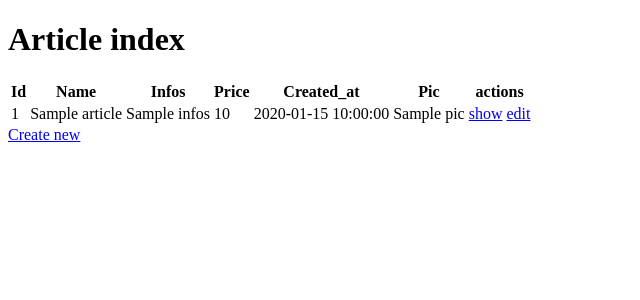
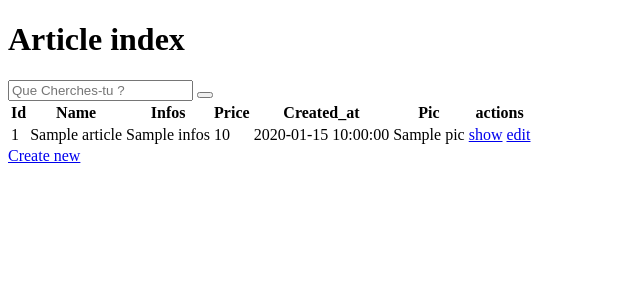
Before and after one commit to CciTeamDev/RetroShopSymfony, a Symfony app: template templates/article/index.html.twig in a window 1280 px wide. Shown: the top 300 px of the page, without its empty margins (0-640 px from the left). Run offline with Twig, Linux system fonts and the light colour scheme; the template is opened without the code that fills it: most values are stand-ins (such as "Sample title", 1, 10 or a date in 2020); some libraries are stand-ins or nearby versions.

Commit message:
search done

```diff
--- a/templates/article/index.html.twig
+++ b/templates/article/index.html.twig
@@ -18,6 +18,12 @@
             </tr>
         </thead>
         <tbody>
+              <div class="search">
+            <form action="/article/search" method="POST">
+                <input name="terme" type="text" placeholder="Que Cherches-tu ?">
+                <button type="submit"><i class="fas fa-search"></i></button>
+            </form>
+        </div>
         {% for article in articles %}
             <tr>
                 <td>{{ article.id }}</td>
```
Also changed, not shown: src/Controller/ArticleController.php (+15 -0 lines), src/Repository/ArticleRepository.php (+3 -6 lines).
